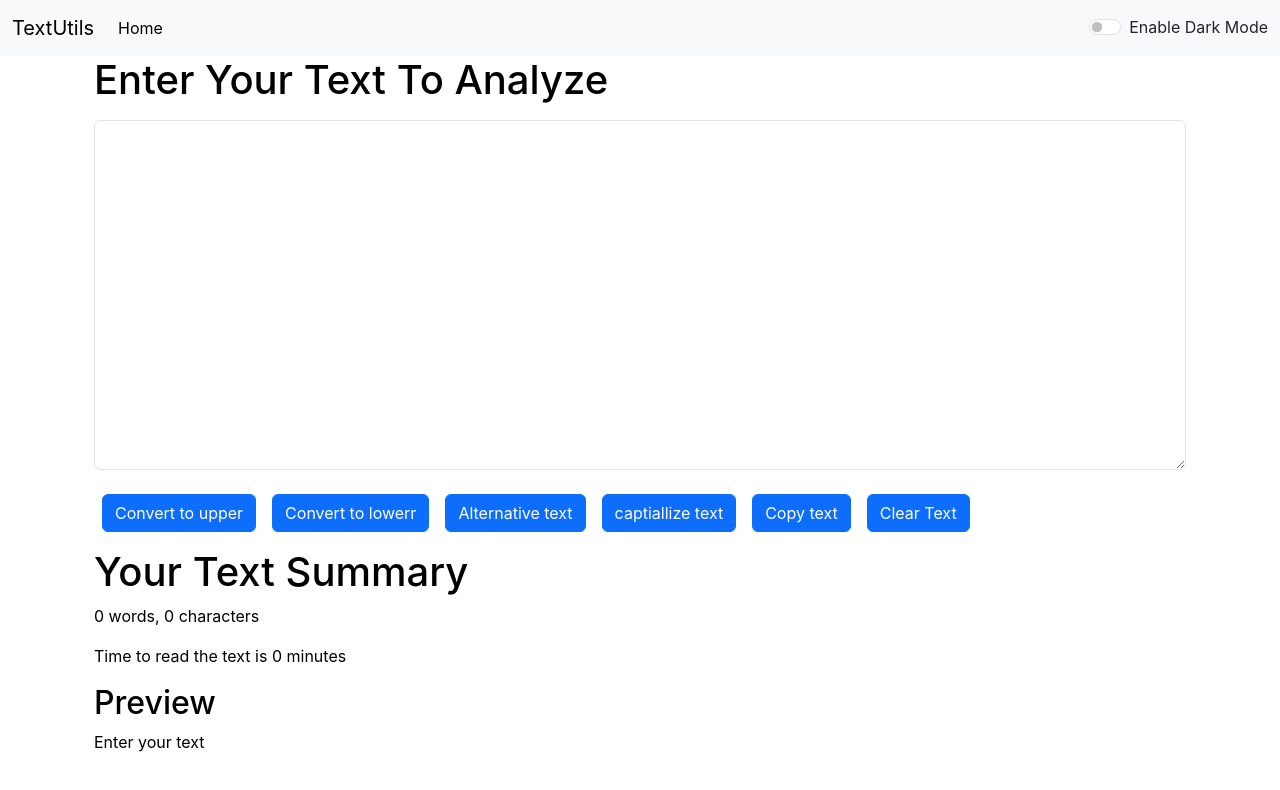
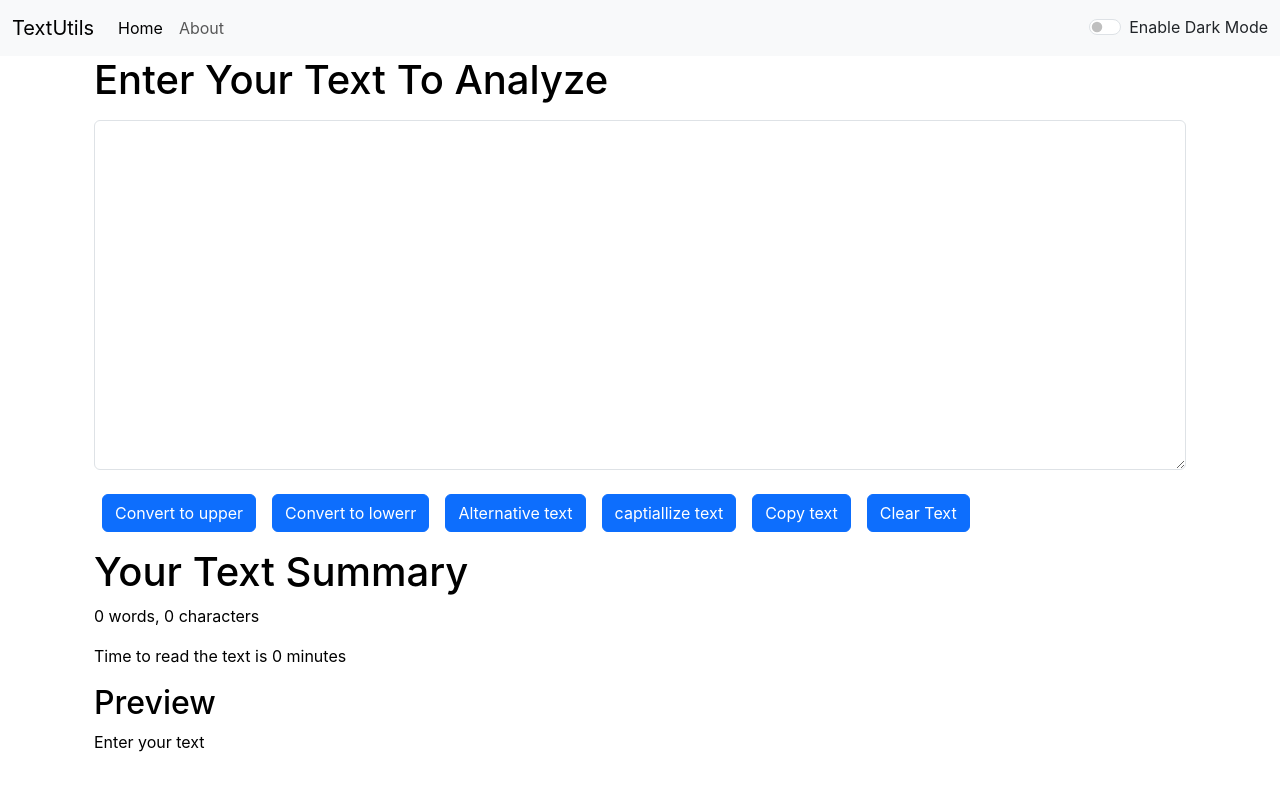
Before and after one commit to baglaaarav/TextUtils, a React (Create React App) app: page / in a window 1280 px wide. Shown: the top 790 px of the page. Built offline with nearby package versions, Linux system fonts and the light colour scheme.

Commit message:
with routes

```diff
--- a/src/App.js
+++ b/src/App.js
@@ -1,11 +1,10 @@
 import Navbar from "./components/Navbar";
 import "./App.css";
 import Textform from "./components/Textform";
-// import { useState } from "react";
-// import About from "./components/About";
+import About from "./components/About";
 import React, { useState } from "react";
 import Alert from "./components/Alert";
-// import { BrowserRouter as Router, Route, Routes } from "react-router-dom";
+import { BrowserRouter as Router, Route, Routes } from "react-router-dom";
 
 function App() {
   const [mode, changemode] = useState("light");
@@ -36,26 +35,26 @@
 
   return (
     <>
-      {/* <Router> */}
+      <Router>
 
 
         <Navbar title="TextUtils" mode={mode} toggle={toggle} />
         <Alert alert={alert} />
         <div className="container">
-          {/* <Routes>
+          <Routes>
             <Route exact path="/About" element={<About />}>
 
-            </Route> */}
+            </Route>
 
-              {/* <Route exact path="/" element={<Textform showAlert={showAlert} heading="Enter Your Text To Analyze" mode={mode}/>}> */}
+              <Route exact path="/" element={<Textform showAlert={showAlert} heading="Enter Your Text To Analyze" mode={mode}/>}>
 
-            {/* </Route> */}
+            </Route>
 
-          {/* </Routes> */}
+          </Routes>
 
-          <Textform showAlert={showAlert} heading="Enter Your Text To Analyze" mode={mode}/>
+          {/* <Textform showAlert={showAlert} heading="Enter Your Text To Analyze" mode={mode}/> */}
         </div>
-      {/* </Router> */}
+      </Router>
     </>
   );
 }
--- a/src/components/Navbar.js
+++ b/src/components/Navbar.js
@@ -1,6 +1,6 @@
 import React from "react";
 import PropTypes from "prop-types";
-// import {Link} from "react-router-dom"
+import {Link} from "react-router-dom"
 export default function Navbar(props) {
   return (
     <div>
@@ -8,10 +8,10 @@
         className={`navbar navbar-expand-lg  navbar-${props.mode} bg-${props.mode}`}
       >
         <div className="container-fluid">
-          <a className="navbar-brand" href="#">
-          {/* <Link className="navbar-brand" to="/"> */}
+          {/* <a className="navbar-brand" href="#"> */}
+          <Link className="navbar-brand" to="/">
             {props.title}
-          </a>
+          </Link>
           <button
             className="navbar-toggler"
             type="button"
@@ -26,17 +26,17 @@
           <div className="collapse navbar-collapse" id="navbarSupportedContent">
             <ul className="navbar-nav me-auto mb-2 mb-lg-0">
               <li className="nav-item">
-                <a className="nav-link active" aria-current="page" href="#">
-                {/* <Link className="nav-link active" aria-current="page" to="/"> */}
+                {/* <a className="nav-link active" aria-current="page" href="#"> */}
+                <Link className="nav-link active" aria-current="page" to="/">
                   Home
-                </a>
+                </Link>
               </li>
-              {/* <li className="nav-item"> */}
-                {/* <a className="nav-link" href="/About"> */}
-                {/* <Link className="nav-link" to="/About"> */}
-                  {/* About */}
-                {/* </a> */}
-              {/* </li> */}
+              <li className="nav-item">
+                 {/* <a className="nav-link" href="/About"> */}
+                <Link className="nav-link" to="/About">
+                  About
+                </Link>
+              </li>
             </ul>
             <form className="d-flex" role="search">
               {/* <input className="form-control me-2" type="search" placeholder="Search" aria-label="Search"/>
```
Also changed, not shown: package.json (+71 -4 lines), 1 other file (tests, documents, lock files or other folders).
